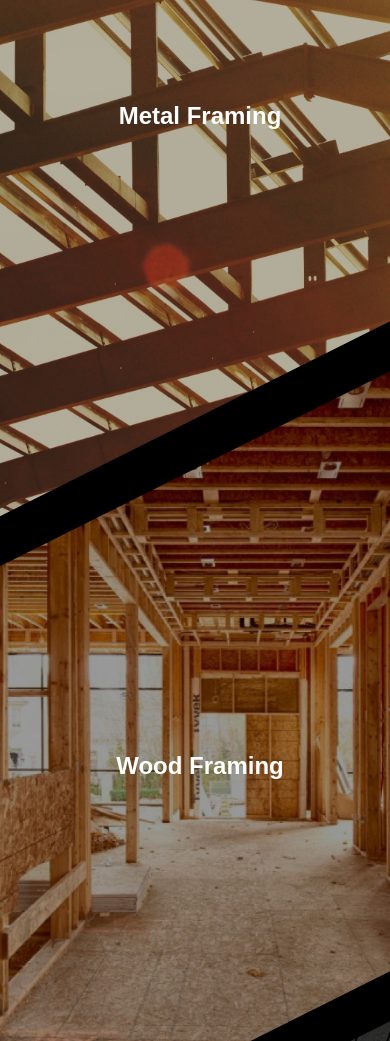
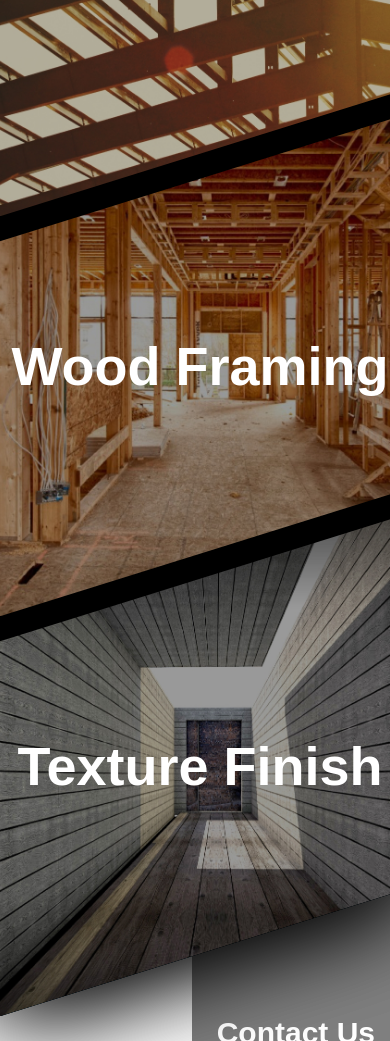
Before and after one commit to Derkk117/WinterDryWall, a plain HTML site: page Our_Services.html in a window 390 px wide. Shown: the part 959-2000 px from the top of the page. Drawn offline with Linux system fonts and the light colour scheme.

Commit message:
Se ajusto el tamaño del texto en our services, y se cambio el tamaño de imagenes para pantallas pequeñas

```diff
--- a/CSS/Our_Services.css
+++ b/CSS/Our_Services.css
@@ -26,6 +26,8 @@ body:before {
     display: flex;
     justify-content: center;
     align-items: center;
+    font-size: 70px;
+    font-weight: bold;
 }
 
 .Metal {
@@ -46,7 +48,52 @@ body:before {
     background-position: center center;
 }
 
+.ContactUs {
+    padding-top: 200px;
+    margin-top: -200px;
+}
+
 .Wood,
 .Texture {
     margin-top: -150px;
 }
+
+@media (min-width:701px) and (max-width:1200px) {
+    .Metal,
+    .Wood,
+    .Texture {
+        font-size: 50px;
+        font-weight: bold;
+    }
+}
+
+@media (max-width:700px) {
+    .Contenedor {
+        height: 1300px;
+    }
+    .ContenedorAzul {
+        -webkit-clip-path: polygon(0% 0%, 0% 100%, 100% 1175px, 100% 125px, 0% 0%);
+        clip-path: polygon(0% 0%, 0% 100%, 100% 1175px, 100% 125px, 0% 0%);
+    }
+    .ContenedorNegro {
+        -webkit-clip-path: polygon(0% 200px, 0% 100%, 100% 1175px, 100% 0%, 0% 125px);
+        clip-path: polygon(0% 200px, 0% 100%, 100% 1175px, 100% 0%, 0% 125px);
+    }
+    .Metal,
+    .Wood,
+    .Texture {
+        width: 100%;
+        height: 500px;
+        -webkit-clip-path: polygon(100% 0%, 100% 75%, 0% 100%, 0% 25%, 100% 0%);
+        clip-path: polygon(100% 0%, 100% 75%, 0% 100%, 0% 25%, 100% 0%);
+        display: flex;
+        justify-content: center;
+        align-items: center;
+        font-size: 36px;
+        font-weight: bold;
+    }
+    .Wood,
+    .Texture {
+        margin-top: -100px;
+    }
+}
```
